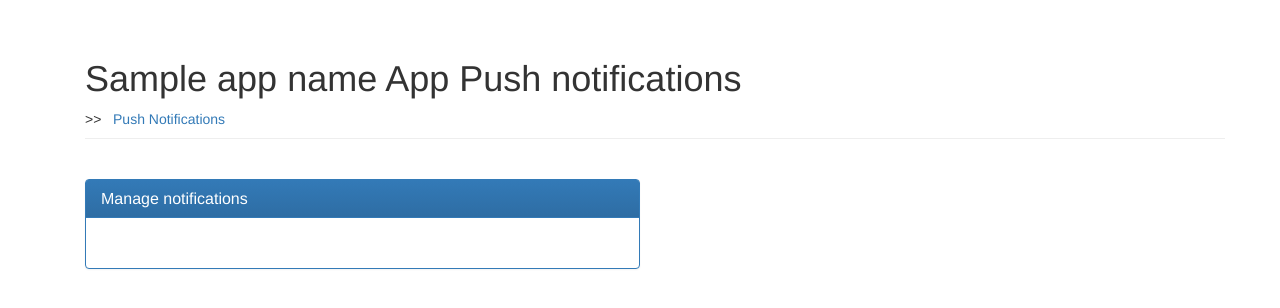
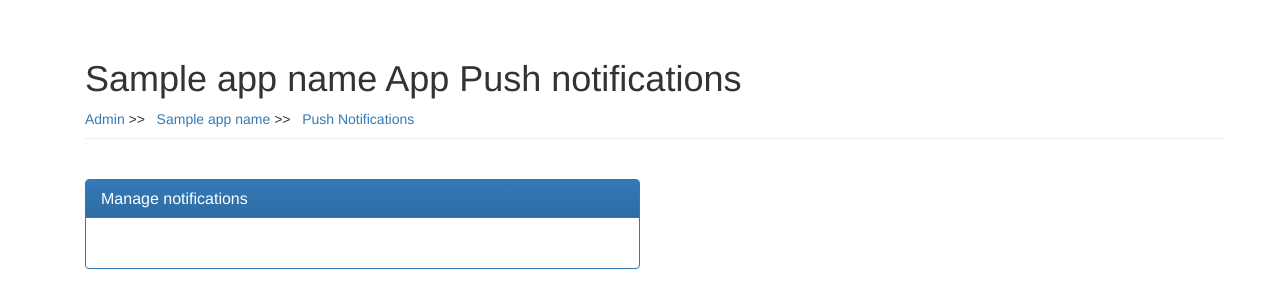
Before and after one commit to Sighillrob/CloudEngine, a Django app: template cloudengine/push/templates/app_push.html in a window 1280 px wide. Shown: the part 51-359 px from the top of the page. Run offline with Django 3.2, Linux system fonts and the light colour scheme; the template is opened without the code that fills it: most values are stand-ins (such as "Sample title", 1, 10 or a date in 2020); some libraries are stand-ins or nearby versions.

Commit message:
template typo error fix

```diff
--- a/cloudengine/core/templates/app_settings.html
+++ b/cloudengine/core/templates/app_settings.html
@@ -1,4 +1,4 @@
-{% extends 'admin_base.html' %}
+{% extends 'app.html' %}
 
 {% block page_header %}
 {{app.name}} App Settings
--- a/cloudengine/core/views.py
+++ b/cloudengine/core/views.py
@@ -68,4 +68,4 @@ class AppSettingsView(TemplateView):
 
     def get_context_data(self, app_name):
         app = CloudApp.objects.get(name=app_name)
-        return {'app': app}
+        return { 'app_name': app_name, 'app': app}
--- a/cloudengine/files/templates/app_files.html
+++ b/cloudengine/files/templates/app_files.html
@@ -1,4 +1,4 @@
-{% extends 'admin_base.html' %}
+{% extends 'app.html' %}
 
 {% block page_header %}
 	{{app_name}} App Files
--- a/cloudengine/files/urls.py
+++ b/cloudengine/files/urls.py
@@ -1,5 +1,4 @@
 from django.conf.urls import patterns, url
-from rest_framework.urlpatterns import format_suffix_patterns
 from cloudengine.files.views import AppFilesView
 #
 
@@ -17,5 +16,3 @@ urlpatterns = patterns('',
 
 
                        )
-
-urlpatterns = format_suffix_patterns(urlpatterns)
--- a/cloudengine/files/views.py
+++ b/cloudengine/files/views.py
@@ -167,3 +167,6 @@ class FileBrowserView(View):
 
 class AppFilesView(TemplateView):
     template_name= "app_files.html"
+
+    def get_context_data(self, app_name):
+        return {'app_name': app_name}
--- a/cloudengine/push/templates/app_push.html
+++ b/cloudengine/push/templates/app_push.html
@@ -1,4 +1,4 @@
-{% extends 'admin_base.html' %}
+{% extends 'app.html' %}
 
 
 {% block page_header %}
--- a/cloudengine/users/templates/app_users.html
+++ b/cloudengine/users/templates/app_users.html
@@ -1,4 +1,4 @@
-{% extends 'admin_base.html' %}
+{% extends 'app.html' %}
 
 
 
```
